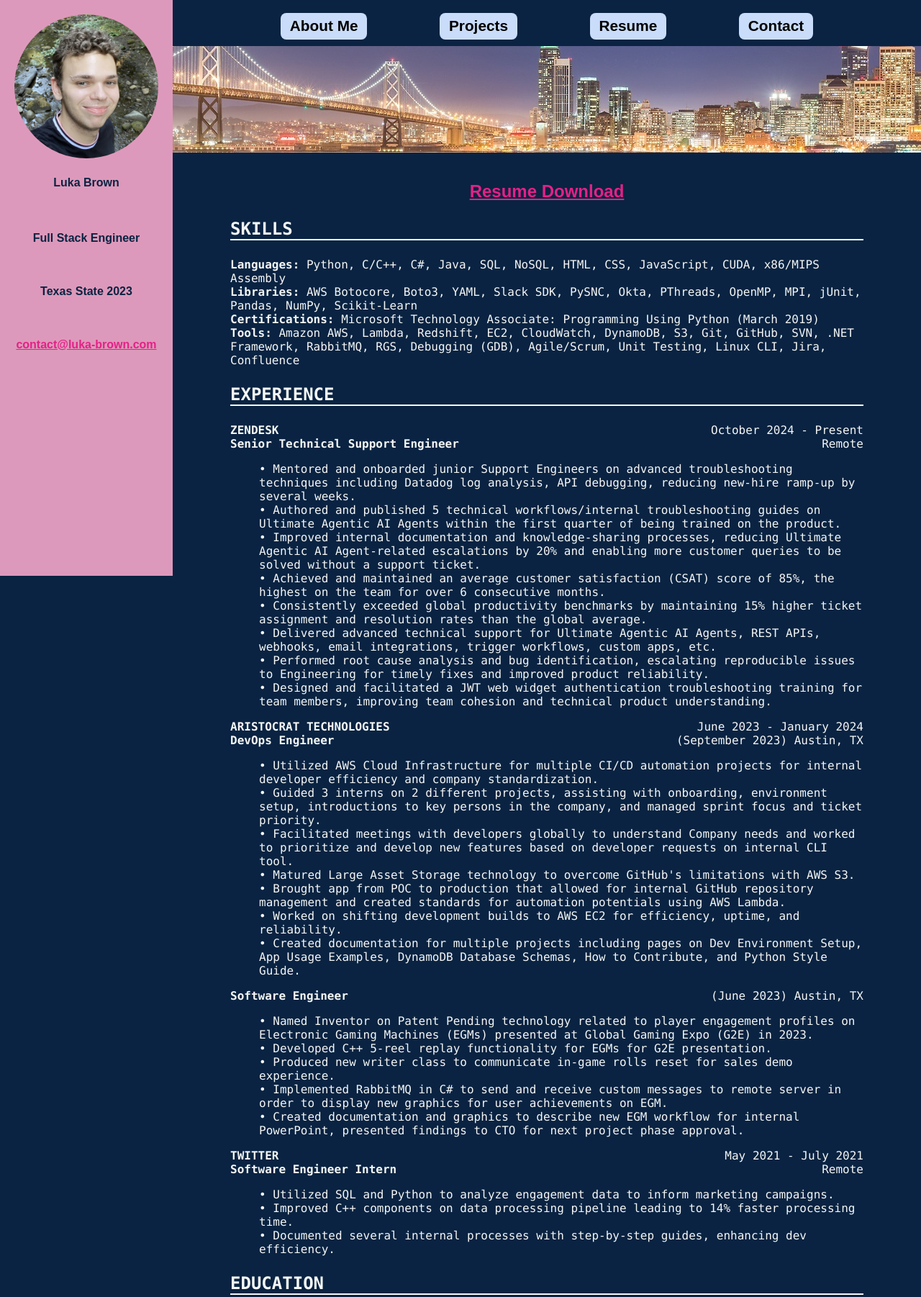
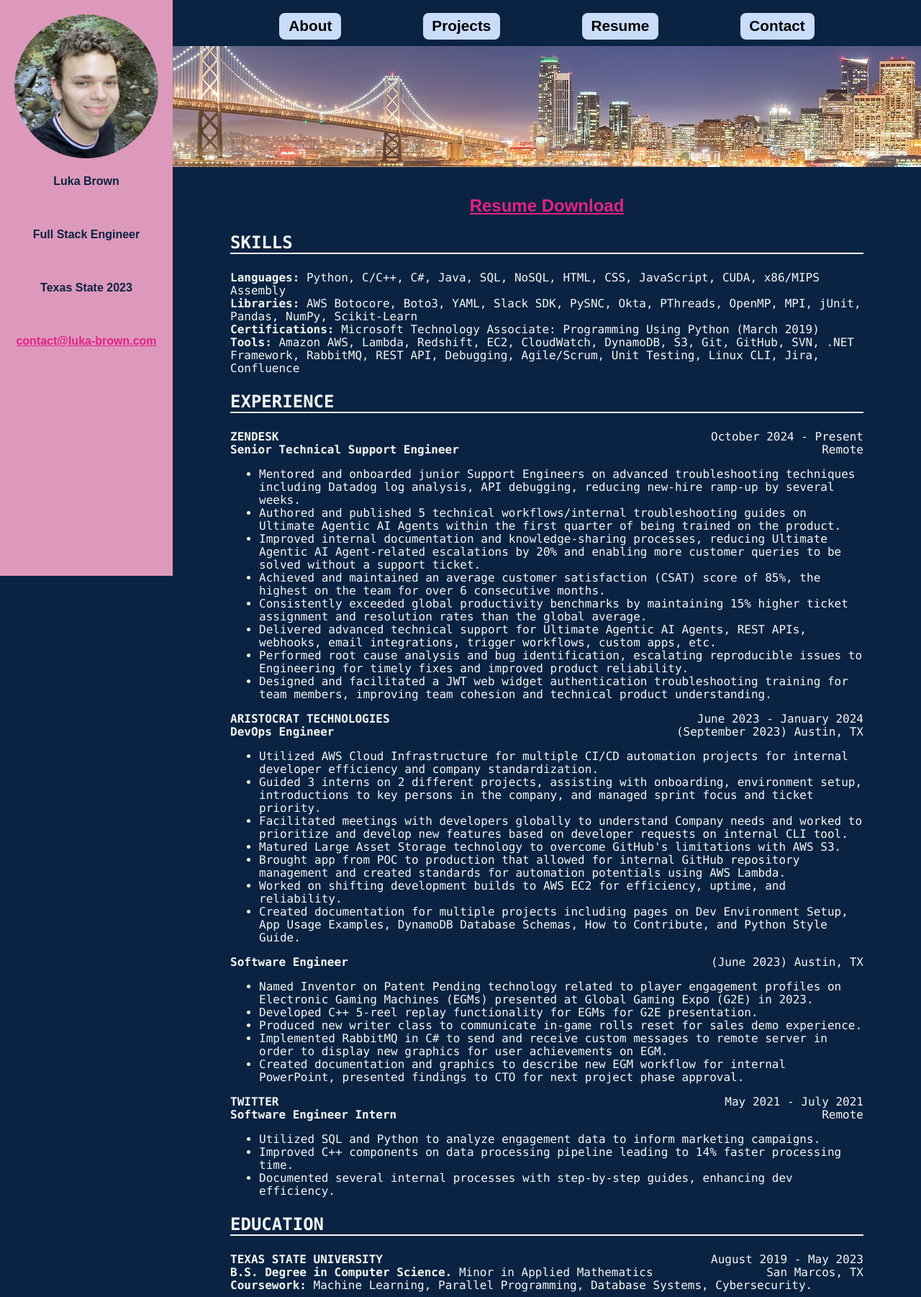
Before and after one commit to lukabrown/lukabrown.github.io, a plain HTML site: page resume.html in a window 1280 px wide. Shown: the top 1802 px of the page at 72% size. Drawn offline with Linux system fonts and the light colour scheme.

Commit message:
code cleanup

```diff
--- a/resume.html
+++ b/resume.html
@@ -1,7 +1,7 @@
 <!DOCTYPE html>
 <html lang="en">
+
 <head>
-
     <meta charset="UTF-8">
     <meta name="viewport" content="width=device-width, initial-scale=1.0">
     <meta name="author" content="Luka Brown">
@@ -10,40 +10,38 @@
         NoSQL, SQL, Linux, Cloud, Infrastructure, Lambda, Redshift, CloudWatch, EC2, API, Postman, JWT, RESTful, Agile, Scrum, CI/CD, Docker,
         Kubernetes, AI, Agentic, Agets, Machine Learning, LLM, GPT, GPT-4, ChatGPT">
     <meta name="description" content="Explore Luka Brown's portfolio, a proficient full stack engineer. Currently based out of Alameda, CA.">
+
+    <meta property='og:title' content="Luka Brown's Portfolio"/>
+    <meta property='og:image' content='./pics/Initials_Logo.png'/>
+    <meta property='og:description' content="Explore Luka Brown's portfolio, a proficient full stack engineer. Currently based out of Alameda, CA."/>
+    <meta property='og:url' content='https://www.luka-brown.com/resume'/>
+    <meta property='og:image:width' content='500'/>
+    <meta property='og:image:height' content='500'/>
+    <meta property="og:type" content='website'/>
+
     <link rel="icon" type="image/x-icon" href="./pics/Initials_Logo.png">
     <link rel="stylesheet" href="style.css">
     <title>Luka Brown's Resume</title>
-
 </head>
 
+<body>
+    <nav>
+        <ul>
+            <li><a href="./index">   <b>About</b></a></li>
+            <li><a href="./projects"><b>Projects</b></a></li>
+            <li><a href="./resume">  <b>Resume</b>  </a></li>
+            <li><a href="./contact"> <b>Contact</b> </a></li>
+        </ul>
+    </nav>
 
-<body>
-    <section class="center">
-        <div class="page_wrapper">
-            <nav>
-                <ul>
-                    <li><a href="./index.html"><b>About Me</b></a></li>
-                    <li><a href="./projects.html"><b>Projects</b></a></li>
-                    <li><a href="./resume.html"><b>Resume</b></a></li>
-                    <li><a href="./contact.html"><b>Contact</b></a></li>
-                </ul>
-            </nav>
-        </div>
-    </section>
-
-    <header>
-        <br><br><br><br><br><br>
-    </header>
+    <header></header>
 
     <aside class="sidebar">
         <img class="profile-photo" src="./pics/Headshot.jpeg" alt="Profile Photo">
         <section class="center">
-            <h4>Luka Brown</h4>
-            <br>
-            <p><b>Full Stack Engineer</b></p>
-            <br>
-            <p><b>Texas State 2023</b></p>
-            <br>
+            <p><b>Luka Brown</b></p><br>
+            <p><b>Full Stack Engineer</b></p><br>
+            <p><b>Texas State 2023</b></p><br>
             <p><b><a href="mailto:contact@luka-brown.com">contact@luka-brown.com</a></b></p>
         </section>
     </aside>
@@ -61,7 +59,7 @@
             Pandas, NumPy, Scikit-Learn <br>
             <b>Certifications:</b> Microsoft Technology Associate: Programming Using Python (March 2019)<br>
             <b>Tools:</b> Amazon AWS, Lambda, Redshift, EC2, CloudWatch, DynamoDB, S3, Git, GitHub, SVN, .NET
-            Framework, RabbitMQ, RGS, Debugging (GDB), Agile/Scrum, Unit Testing, Linux CLI, Jira, Confluence <br>
+            Framework, RabbitMQ, REST API, Debugging, Agile/Scrum, Unit Testing, Linux CLI, Jira, Confluence<br>
 
             <h3>EXPERIENCE</h3>
 
@@ -69,63 +67,63 @@
             <b>Senior Technical Support Engineer</b> <span style="float:right;">Remote</span>
 
             <ul>
-                • Mentored and onboarded junior Support Engineers on advanced troubleshooting techniques
-                including Datadog log analysis, API debugging, reducing new-hire ramp-up by several weeks. <br>
-                • Authored and published 5 technical workflows/internal troubleshooting guides on Ultimate
-                Agentic AI Agents within the first quarter of being trained on the product. <br>
-                • Improved internal documentation and knowledge-sharing processes, reducing Ultimate
+                <li>Mentored and onboarded junior Support Engineers on advanced troubleshooting techniques
+                including Datadog log analysis, API debugging, reducing new-hire ramp-up by several weeks.</li>
+                <li>Authored and published 5 technical workflows/internal troubleshooting guides on Ultimate
+                Agentic AI Agents within the first quarter of being trained on the product.</li>
+                <li>Improved internal documentation and knowledge-sharing processes, reducing Ultimate
                 Agentic AI Agent-related escalations by 20% and enabling more customer queries to be solved
-                without a support ticket. <br>
-                • Achieved and maintained an average customer satisfaction (CSAT) score of 85%, the highest on
-                the team for over 6 consecutive months. <br>
-                • Consistently exceeded global productivity benchmarks by maintaining 15% higher ticket
-                assignment and resolution rates than the global average. <br>
-                • Delivered advanced technical support for Ultimate Agentic AI Agents, REST APIs, webhooks,
-                email integrations, trigger workflows, custom apps, etc. <br>
-                • Performed root cause analysis and bug identification, escalating reproducible issues to
-                Engineering for timely fixes and improved product reliability. <br>
-                • Designed and facilitated a JWT web widget authentication troubleshooting training for team
-                members, improving team cohesion and technical product understanding. <br>
+                without a support ticket.</li>
+                <li>Achieved and maintained an average customer satisfaction (CSAT) score of 85%, the highest on
+                the team for over 6 consecutive months.</li>
+                <li>Consistently exceeded global productivity benchmarks by maintaining 15% higher ticket
+                assignment and resolution rates than the global average.</li>
+                <li>Delivered advanced technical support for Ultimate Agentic AI Agents, REST APIs, webhooks,
+                email integrations, trigger workflows, custom apps, etc.</li>
+                <li>Performed root cause analysis and bug identification, escalating reproducible issues to
+                Engineering for timely fixes and improved product reliability.</li>
+                <li>Designed and facilitated a JWT web widget authentication troubleshooting training for team
+                members, improving team cohesion and technical product understanding.</li>
             </ul>
 
             <b>ARISTOCRAT TECHNOLOGIES</b> <span style="float:right;">June 2023 - January 2024</span><br>
             <b>DevOps Engineer</b> <span style="float:right;">(September 2023) Austin, TX</span>
 
             <ul>
-                • Utilized AWS Cloud Infrastructure for multiple CI/CD automation projects for internal
-                developer efficiency and company standardization.<br>
-                • Guided 3 interns on 2 different projects, assisting with onboarding, environment setup,
-                introductions to key persons in the company, and managed sprint focus and ticket priority.<br>
-                • Facilitated meetings with developers globally to understand Company needs and worked to
-                prioritize and develop new features based on developer requests on internal CLI tool.<br>
-                • Matured Large Asset Storage technology to overcome GitHub's limitations with AWS S3.<br>
-                • Brought app from POC to production that allowed for internal GitHub repository management
-                and created standards for automation potentials using AWS Lambda.<br>
-                • Worked on shifting development builds to AWS EC2 for efficiency, uptime, and reliability.<br>
-                • Created documentation for multiple projects including pages on Dev Environment Setup, App
-                Usage Examples, DynamoDB Database Schemas, How to Contribute, and Python Style Guide.<br>
+                <li>Utilized AWS Cloud Infrastructure for multiple CI/CD automation projects for internal
+                developer efficiency and company standardization.</li>
+                <li>Guided 3 interns on 2 different projects, assisting with onboarding, environment setup,
+                introductions to key persons in the company, and managed sprint focus and ticket priority.</li>
+                <li>Facilitated meetings with developers globally to understand Company needs and worked to
+                prioritize and develop new features based on developer requests on internal CLI tool.</li>
+                <li>Matured Large Asset Storage technology to overcome GitHub's limitations with AWS S3.</li>
+                <li>Brought app from POC to production that allowed for internal GitHub repository management
+                and created standards for automation potentials using AWS Lambda.</li>
+                <li>Worked on shifting development builds to AWS EC2 for efficiency, uptime, and reliability.</li>
+                <li>Created documentation for multiple projects including pages on Dev Environment Setup, App
+                Usage Examples, DynamoDB Database Schemas, How to Contribute, and Python Style Guide.</li>
             </ul>
 
             <b>Software Engineer</b> <span style="float:right;">(June 2023) Austin, TX</span>
 
             <ul>
-                • Named Inventor on Patent Pending technology related to player engagement profiles on
-                Electronic Gaming Machines (EGMs) presented at Global Gaming Expo (G2E) in 2023.<br>
-                • Developed C++ 5-reel replay functionality for EGMs for G2E presentation.<br>
-                • Produced new writer class to communicate in-game rolls reset for sales demo experience.<br>
-                • Implemented RabbitMQ in C# to send and receive custom messages to remote server in order
-                to display new graphics for user achievements on EGM.<br>
-                • Created documentation and graphics to describe new EGM workflow for internal PowerPoint,
-                presented findings to CTO for next project phase approval.<br>
+                <li>Named Inventor on Patent Pending technology related to player engagement profiles on
+                Electronic Gaming Machines (EGMs) presented at Global Gaming Expo (G2E) in 2023.</li>
+                <li>Developed C++ 5-reel replay functionality for EGMs for G2E presentation.</li>
+                <li>Produced new writer class to communicate in-game rolls reset for sales demo experience.</li>
+                <li>Implemented RabbitMQ in C# to send and receive custom messages to remote server in order
+                to display new graphics for user achievements on EGM.</li>
+                <li>Created documentation and graphics to describe new EGM workflow for internal PowerPoint,
+                presented findings to CTO for next project phase approval.</li>
             </ul>
 
             <b>TWITTER</b> <span style="float:right;">May 2021 - July 2021</span><br>
             <b>Software Engineer Intern</b> <span style="float:right;">Remote</span>
 
             <ul>
-                • Utilized SQL and Python to analyze engagement data to inform marketing campaigns.<br>
-                • Improved C++ components on data processing pipeline leading to 14% faster processing time.<br>
-                • Documented several internal processes with step-by-step guides, enhancing dev efficiency.<br>
+                <li>Utilized SQL and Python to analyze engagement data to inform marketing campaigns.</li>
+                <li>Improved C++ components on data processing pipeline leading to 14% faster processing time.</li>
+                <li>Documented several internal processes with step-by-step guides, enhancing dev efficiency.</li>
             </ul>
 
             <h3>EDUCATION</h3>
@@ -144,9 +142,9 @@
                 github.com/lukabrown/Gradient-Boosting-Housing-Dataset</a></span>
 
             <ul>
-                • Trained and tuned a gradient boosting model to predict home prices from Iowa dataset.<br>
-                • Used dimensionality reduction, feature extraction, other techniques to transform the dataset.<br>
-                • Final model performed better than 75% of all submissions to the Kaggle competition.<br>
+                <li>Trained and tuned a gradient boosting model to predict home prices from Iowa dataset.</li>
+                <li>Used dimensionality reduction, feature extraction, other techniques to transform the dataset.</li>
+                <li>Final model performed better than 75% of all submissions to the Kaggle competition.</li>
             </ul>
 
             <b>DECENTRALIZED NETWORK VOTING SIMULATOR</b>
@@ -156,9 +154,9 @@
                 github.com/lukabrown/Secure-Voting-System</a></span>
 
             <ul>
-                • Applied directed acyclic graphs to create a self-verifying network of nodes to act as votes.<br>
-                • Engineered custom hashing algorithm for trust validation and malicious node pruning.<br>
-                • Simulated national elections and analyzed the outcomes for anomalies on a large scale.<br>
+                <li>Applied directed acyclic graphs to create a self-verifying network of nodes to act as votes.</li>
+                <li>Engineered custom hashing algorithm for trust validation and malicious node pruning.</li>
+                <li>Simulated national elections and analyzed the outcomes for anomalies on a large scale.</li>
             </ul>
 
             <b>CPU SCHEDLUING SIMULATOR</b> <span style="float:right;">August 2022 - October 2022</span><br>
@@ -167,9 +165,9 @@
                 github.com/lukabrown/CPU-Scheduling</a></span>
 
             <ul>
-                • Utilizes first come first serve, round robin, highest response ratio next as algorithms.<br>
-                • Allows the user to simulate a variable number of cores and workloads for each scheduler.<br>
-                • Reports a suite of metrics used for CPU evaluation once the simulation completes.<br>
+                <li>Utilizes first come first serve, round robin, highest response ratio next as algorithms.</li>
+                <li>Allows the user to simulate a variable number of cores and workloads for each scheduler.</li>
+                <li>Reports a suite of metrics used for CPU evaluation once the simulation completes.</li>
             </ul>
         </section>
 
@@ -180,6 +178,6 @@
         </button>
     </main>
 
-    <script src="script.js" defer></script>
+    <script src="script.js"></script>
 </body>
 </html>
--- a/style.css
+++ b/style.css
@@ -32,7 +32,6 @@
     background-color: var(--bg-color);
     margin: 0;
     padding: 0;
-	margin-bottom: 3.75rem;
 }
 
 main {
@@ -43,9 +42,8 @@
 
 header {
     text-align: center;
-	padding: 1rem;
     margin-left: 15rem;
-	padding: 1.25rem;
+    padding: 5.25rem;
     background-position: bottom;
     background-image: url('./pics/Header_Image.jpg');
 }
@@ -80,23 +78,24 @@
 
 nav {
     height: 3rem;
-	margin-left: 16.25rem;
-	margin-right: 1.25rem;
+    margin: 0 auto;
+    max-width: 65rem;
 }
 
 nav ul {
     padding: .125rem;
     display: flex;
-	justify-content: space-between;
     list-style-type: none;
+    justify-content: center;
+    gap: 15%;
+    margin-left: 16.25rem;
+    margin-right: 1.25rem;
 }
 
 nav li a {
     font-family: Arial, sans-serif;
-	color: var(--text-color);
     font-size: 1.3rem;
     text-decoration: none;
-
     display: inline-block;
     padding: 0.4rem 0.8rem;
     border-radius: 0.5rem;
@@ -146,7 +145,7 @@
     text-align: center;
 }
 
-.sidebar{
+.sidebar {
     position: fixed;
     top: 0;
     left: 0;
@@ -160,12 +159,6 @@
 
 .sidebar p {
     color: var(--sidebar-text-color);
- }
-
-.page_wrapper {
-	width: 100%;
-	max-width: 64rem;
-	margin: 0 auto;
  }
 
 .profile-photo {
@@ -284,6 +277,7 @@
 }
 
 .themeButton {
+    font-family: Arial, sans-serif;
     bottom: 1rem;
     right: 1rem;
     padding: 1rem;
@@ -293,8 +287,7 @@
     border-radius: 0.25rem;
     cursor: pointer;
     display: block;
-  margin-left: auto;
-  margin-right: auto;
+    margin: 0 auto;
 }
 
 .themeButton:hover {
@@ -305,10 +298,22 @@
     font-family: Consolas, "Courier New", monospace;
     max-width: 55rem;
     margin: 0 auto;
+    padding: 0 auto;
+    line-height: 1.125;
 }
 
 .right {
     text-align: right;
+}
+
+@media screen and (max-width: 62.5rem) {
+    .project:hover {
+        transform: scale(1);
+    }
+
+    nav ul {
+        gap: 5%;
+    }
 }
 
 @media screen and (max-width: 48rem) {
@@ -325,14 +330,13 @@
     }
 
     nav {
-        margin-left: 0;
-        margin-right: 0;
         height: auto;
     }
 
     nav ul {
         flex-direction: column;
         justify-content: flex-start;
+        margin: auto;
         gap: 0.75rem;
         padding: 0.75rem;
     }
@@ -349,9 +353,3 @@
         gap: 0.5rem;
     }
 }
-
-@media screen and (max-width: 62.5rem) {
-	.project:hover {
-		transform: scale(1);
-	}
-}
```
Also changed, not shown: contact.html (+26 -29 lines), index.html (+19 -35 lines), projects.html (+24 -28 lines). Lines whose indentation alone changed are shown as unchanged.
